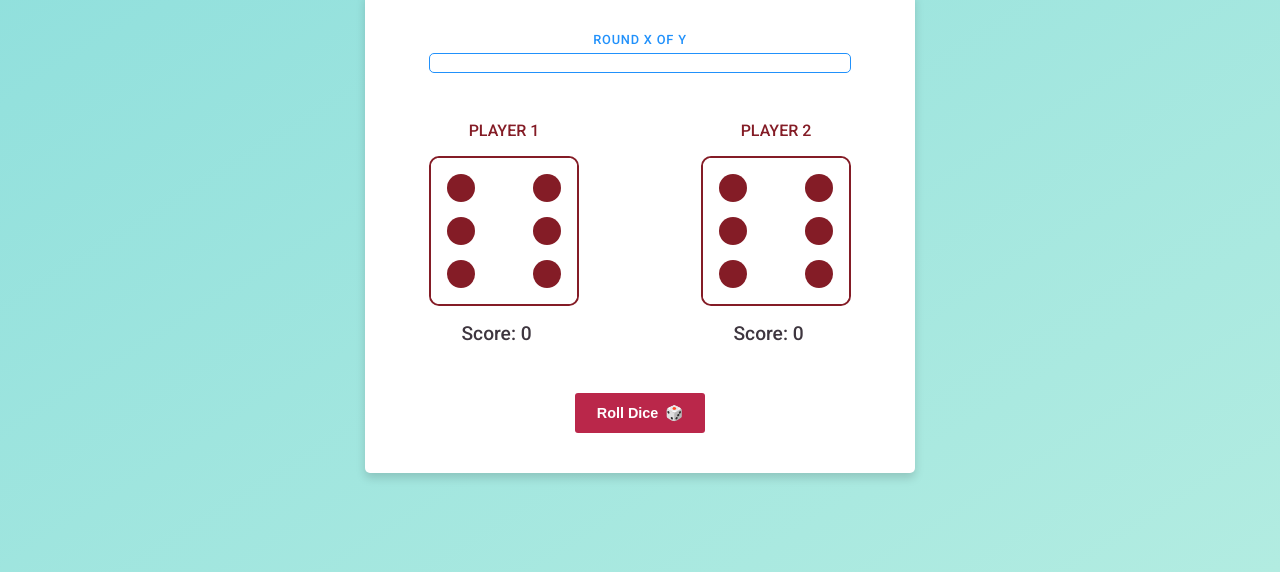
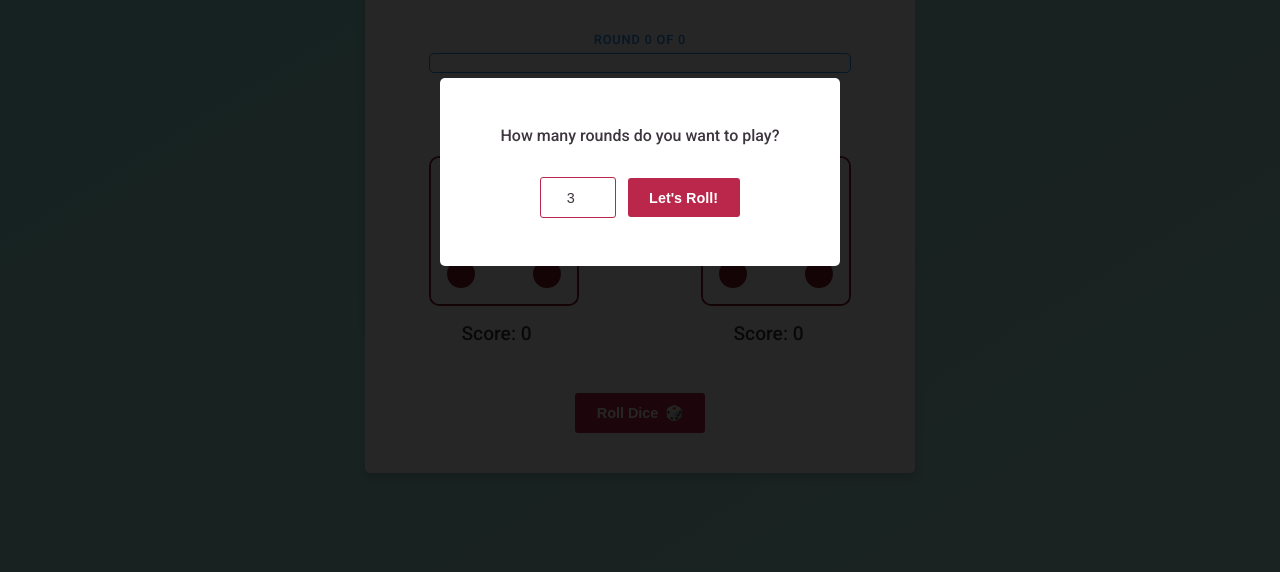
Before and after one commit to catarina-mcs/roll-the-dice, a website: page src/index.html in a window 1280 px wide. Shown: the part 228-800 px from the top of the page. Drawn offline with Linux system fonts and the light colour scheme.

Commit message:
Add overlay to set rounds

```diff
--- a/src/index.html
+++ b/src/index.html
@@ -18,8 +18,8 @@
         <div class="game-area">
             <div class="progress">
                 <p class="rounds">
-                    Round <span id="current-round">x</span> of
-                    <span id="total-rounds">y</span>
+                    Round <span id="current-round">0</span> of
+                    <span id="total-rounds">0</span>
                 </p>
                 <div class="progress-bar"></div>
             </div>
@@ -110,6 +110,15 @@
             </div>
             <button id="btn">Roll Dice <span class="emoji">🎲</span></button>
         </div>
+
+        <div class="modal" id="modal">
+            <p>How many rounds do you want to play?</p>
+            <input type="number" value="3" id="rounds">
+            <button id="start-btn">Let's Roll!</button>
+        </div>
+
+        <div class="overlay" id="overlay"></div>
+
         <script src="./scripts/index.js"></script>
     </body>
 </html>
--- a/src/scripts/index.js
+++ b/src/scripts/index.js
@@ -1,5 +1,6 @@
 const currentRoundDisplay = document.getElementById('current-round');
 const totalRoundsDisplay = document.getElementById('total-rounds');
+const progressBar = document.querySelector('.progresss-bar');
 const scoreDisplayP1 = document.getElementById('scoreP1');
 const scoreDisplayP2 = document.getElementById('scoreP2');
 const diceP1 = document.getElementById('diceP1');
@@ -7,11 +8,31 @@ const diceP2 = document.getElementById('diceP2');
 const dice1Faces = Array.from(document.getElementsByClassName('dice1'));
 const dice2Faces = Array.from(document.getElementsByClassName('dice2'));
 const btn = document.getElementById('btn');
+const modal = document.getElementById('modal');
+const rounds = document.getElementById('rounds');
+const startBtn = document.getElementById('start-btn');
+const overlay = document.getElementById('overlay');
 let player1Active = true;
+let totalRounds;
 let roundsP1 = 0;
 let roundsP2 = 0;
 let scoreP1 = 0;
 let scoreP2 = 0;
+
+function showOverlay() {
+    modal.style.display = 'block';
+    overlay.style.display = 'block';
+}
+
+startBtn.addEventListener('click', startGame)
+
+function startGame() {
+    totalRounds = rounds.value;
+    modal.style.display = 'none';
+    overlay.style.display = 'none';
+    totalRoundsDisplay.textContent = totalRounds;
+}
+
 
 function getRandomNumber() {
     return Math.floor(Math.random() * 6) + 1
@@ -22,6 +43,7 @@ btn.addEventListener('click', rollDice)
 function rollDice() {
     if (player1Active) {
         roundsP1 ++;
+        currentRoundDisplay.textContent = roundsP1;
         dice1Faces.forEach(face => face.style.display = 'none');
         dice1Faces[0].style.display = 'grid';
         diceP1.classList.add('shuffle');
--- a/src/styles/styles.css
+++ b/src/styles/styles.css
@@ -185,3 +185,41 @@ button:hover {
 .emoji {
     margin-left: 0.2em;
 }
+
+/* --- Overlay --- */
+
+.overlay {
+    width: 100vw;
+    height: 100vh;
+    position: absolute;
+    top: 0;
+    background-color: rgba(0,0,0,0.85);
+}
+
+.modal {
+    background-color: white;
+    border-radius: 5px;
+    position: absolute;
+    top: 50%;
+    left: 50%;
+    transform: translate(-50%, -50%);
+    padding: 3em;
+    width: 400px;
+    z-index: 2;
+}
+
+.modal p {
+    margin-bottom: 2em;
+}
+
+input {
+    width: 25%;
+    height: 41px;
+    font-size: 0.9rem;
+    text-align: center;
+    color: #3e363f;
+    padding: 0.5em;
+    border: 1px solid #ba274a;
+    border-radius: 3px;
+    margin-right: 0.5em;
+}
```
